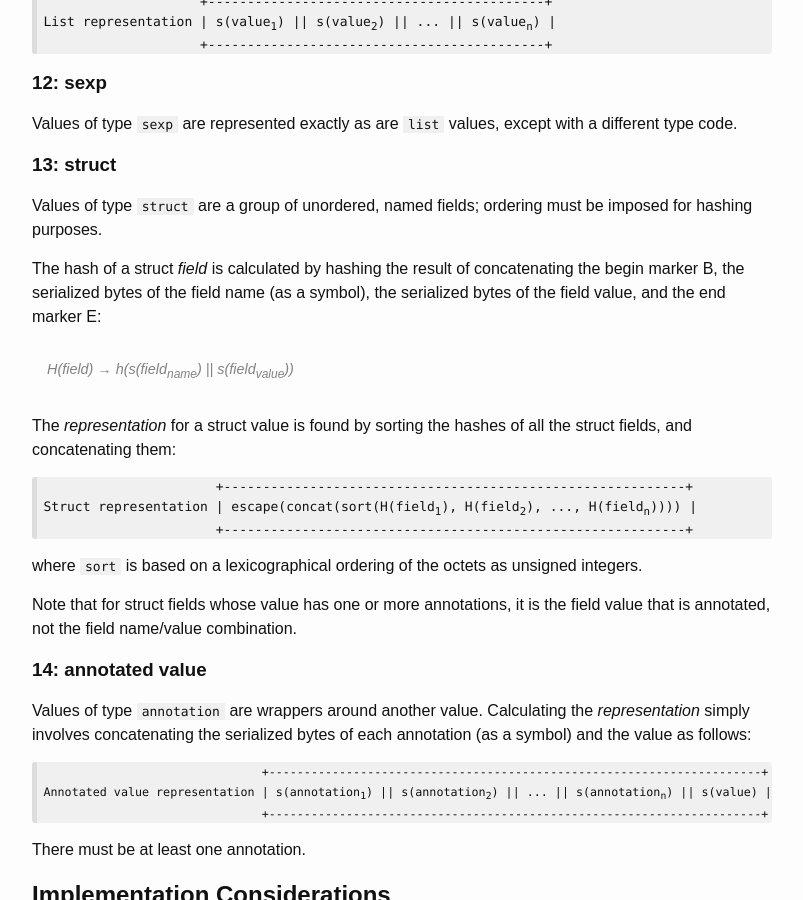
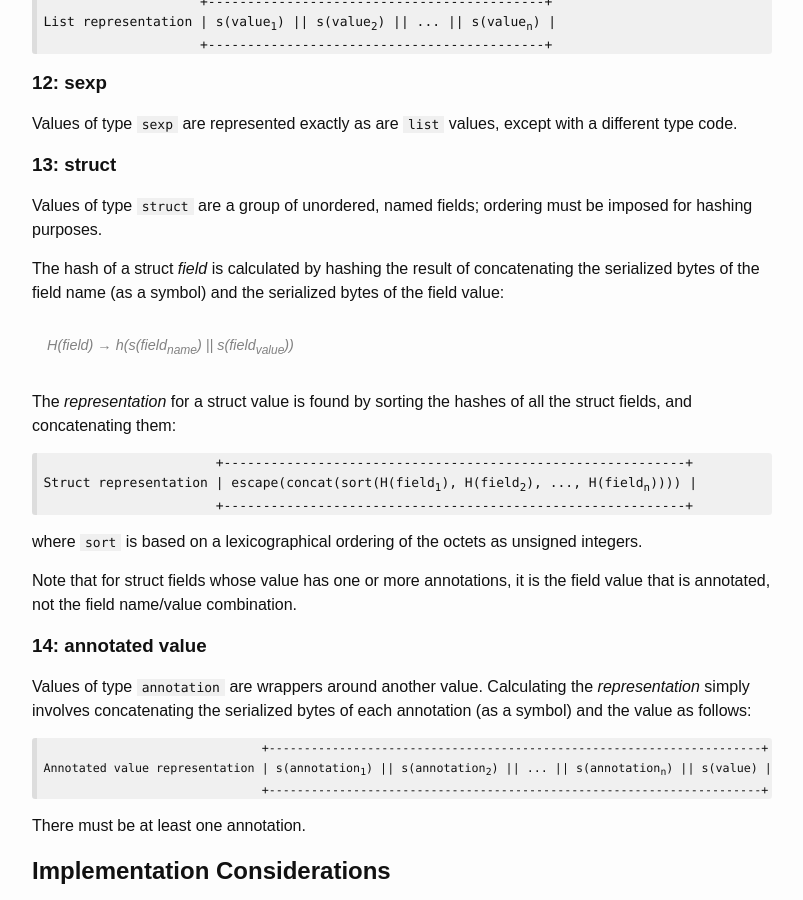
Before and after one commit to amazon-ion/ion-hash, a Jekyll site: the page built from docs/spec.md, in a window 1280 px wide and 900 px high, scrolled down 5898 px. Shown: the whole window, without its empty margins (238-1041 px from the left). Built offline with Jekyll 4.4.1, drawn with Linux system fonts in a browser that asks for light colours.

Commit message:
Fix struct field hash calculation text
The formula and text didn't match. The formula was right, so I removed the stuff about begin and end markers.

```diff
--- a/docs/spec.md
+++ b/docs/spec.md
@@ -389,9 +389,9 @@ except with a different type code.
 Values of type `struct` are a group of unordered, named fields; ordering
 must be imposed for hashing purposes.
 
-The hash of a struct *field* is calculated by hashing the result of concatenating the begin marker B,
-the serialized bytes of the field name (as a symbol), the serialized bytes
-of the field value, and the end marker E:
+The hash of a struct *field* is calculated by hashing the result of concatenating
+the serialized bytes of the field name (as a symbol) and the serialized bytes
+of the field value:
 
 > *H(field) → h(s(field<sub>name</sub>) \|\| s(field<sub>value</sub>))*
 
```
